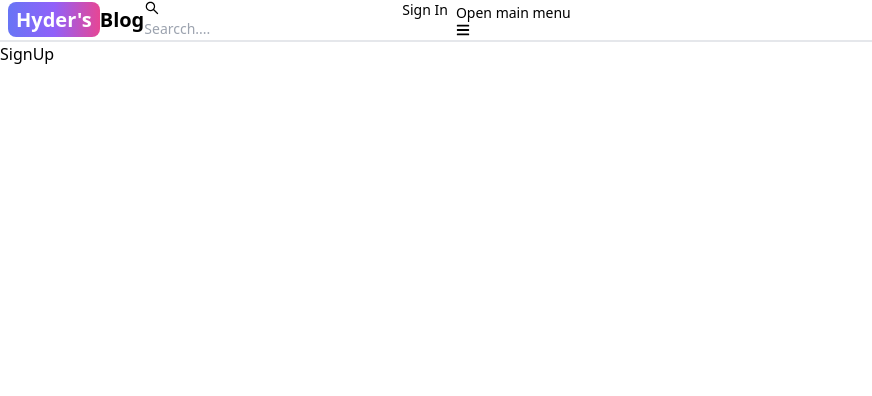
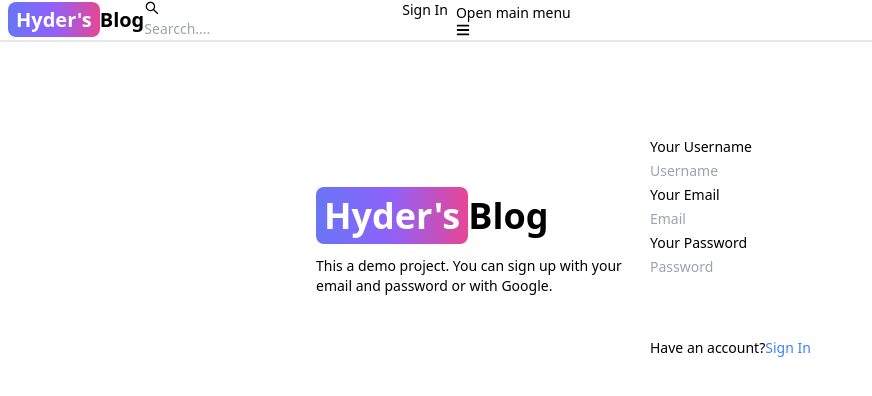
Before and after one commit to hydersuh/hyder-blog, a React (Vite) app in the folder client/: page /signup in a window 1280 px wide. Shown: the top 396 px of the page, without its empty margins (0-872 px from the left). Built offline with nearby package versions, Linux system fonts and the light colour scheme.

Commit message:
Complete sign uo page

```diff
--- a/client/src/components/Header.jsx
+++ b/client/src/components/Header.jsx
@@ -16,7 +16,7 @@
     <Navbar className="border-b-2">
       <Link
         to="/"
-        className="self-center whitespace-normal
+        className="self-center whitespace-nowrap
         text-sm sm:text-xl font-semibold
          dark:text-white"
       >
--- a/client/src/pages/SignUp.jsx
+++ b/client/src/pages/SignUp.jsx
@@ -1,5 +1,63 @@
-import React from "react";
+import { Button, Label, TextInput } from "flowbite-react";
+import { Link } from "react-router-dom";
 
 export default function SignUp() {
-  return <div>SignUp</div>;
+  return (
+    <div className="min-h-screen mt-20">
+      <div
+        className="flex p-3 max-w-2xl
+        mx-auto flex-col md:flex-row
+        md:items-center gap-5"
+      >
+        {/* left */}
+        <div className="flex-1">
+          <Link
+            to="/"
+            className="font-bold
+         dark:text-white text-4xl"
+          >
+            <span
+              className="px-2 py-1 bg-gradient-to-r
+         from-indigo-500
+         via-purple-500 to-pink-500
+         rounded-lg text-white"
+            >
+              Hyder's
+            </span>
+            Blog
+          </Link>
+          <p className="text-sm mt-5">
+            This a demo project. You can sign up with your email and password or
+            with Google.
+          </p>
+        </div>
+        {/* right */}
+        <div className="flex-1">
+          <form className="felx flex-col gap-4">
+            <div>
+              <Label> Your Username</Label>
+              <TextInput type="text" placeholder="Username" id="username" />
+            </div>
+            <div>
+              <Label> Your Email</Label>
+              <TextInput type="text" placeholder="Email" id="email" />
+            </div>
+            <div>
+              <Label> Your Password</Label>
+              <TextInput type="text" placeholder="Password" id="password" />
+            </div>
+            <Button gradientDuoToneS="purpleToBlue" type="submit">
+              Sign Up
+            </Button>
+          </form>
+          <div className="gap-2 text-sm mt-5">
+            <span>Have an account?</span>
+            <Link to="/sign-in" className="text-blue-500">
+              Sign In
+            </Link>
+          </div>
+        </div>
+      </div>
+    </div>
+  );
 }
```
